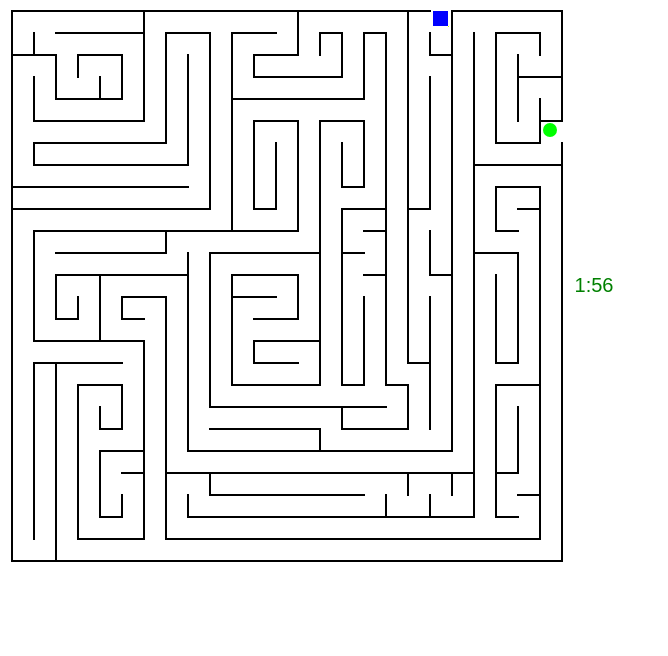
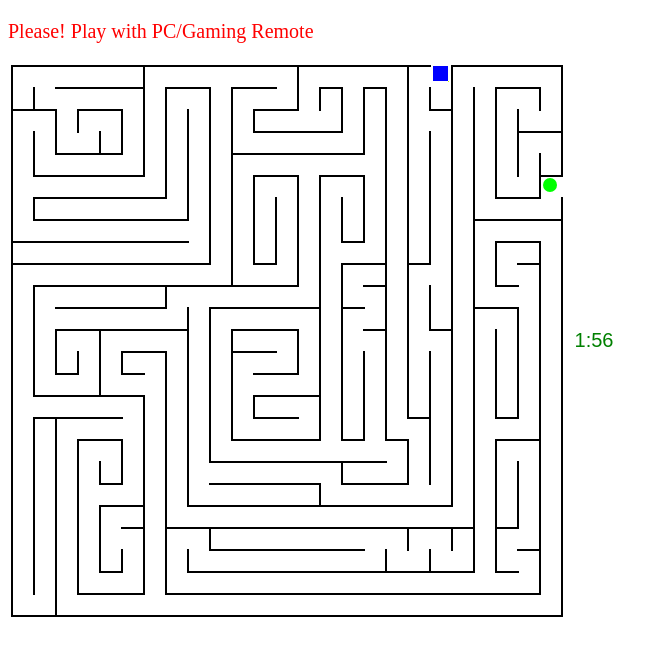
Before and after one commit to Shakirali03/maze_game, a plain HTML site: page index.html in a window 1280 px wide. Shown: the whole page, without its empty margins (0-668 px from the left). Drawn offline with Linux system fonts and the light colour scheme.

Commit message:
Update index.html

```diff
--- a/index.html
+++ b/index.html
@@ -8,6 +8,7 @@
 
 </head>
 <body>
+  <p style="Color:red;font-size:20px;">Please! Play with PC/Gaming Remote</p>
   <canvas width="616" height="556" id="mazecanvas">
     Can't load the maze game, because your browser doesn't support HTML5.</canvas>
     <noscript>JavaScript is not enabled. To play the game, you should enable it.</noscript>
```
